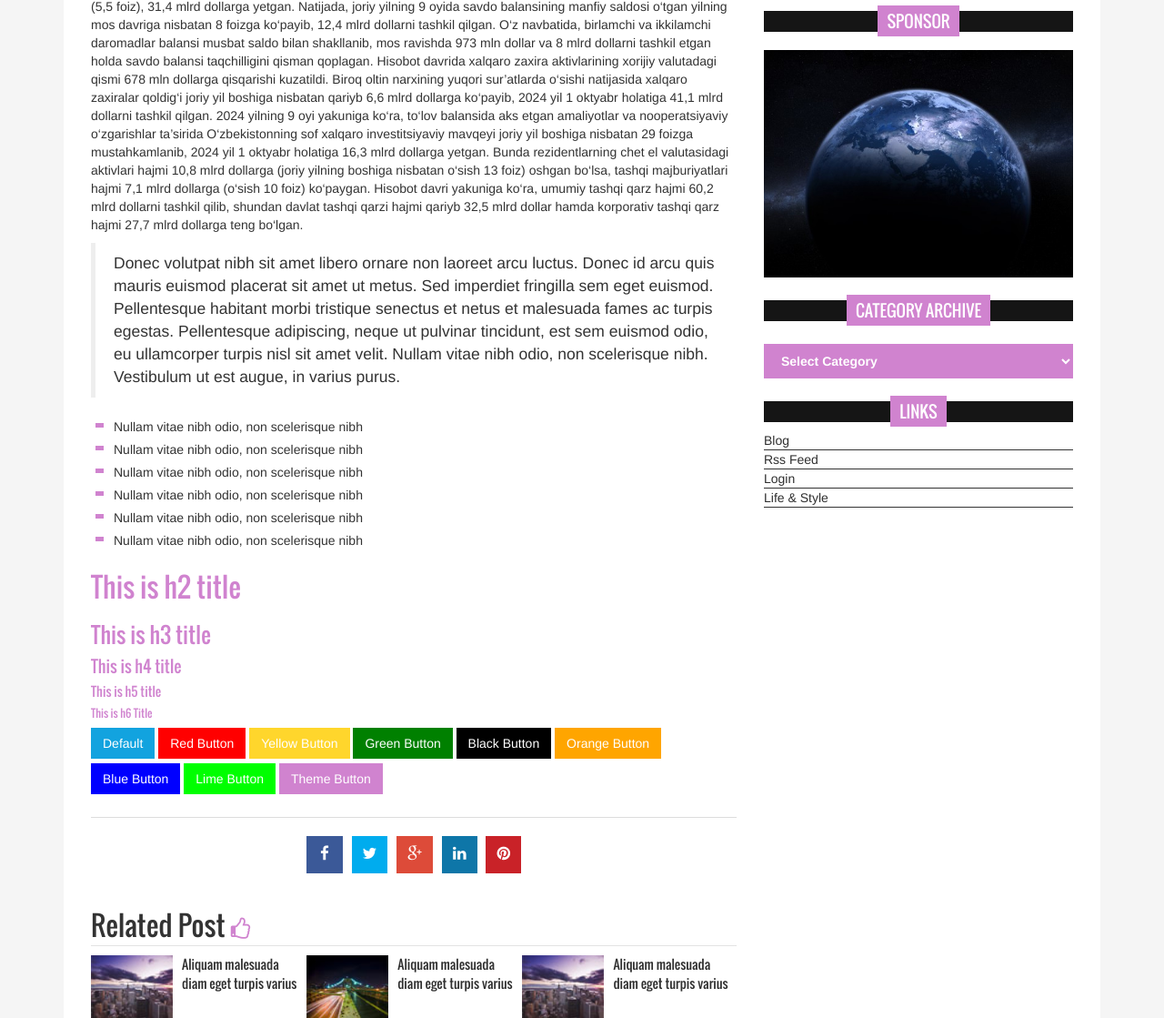
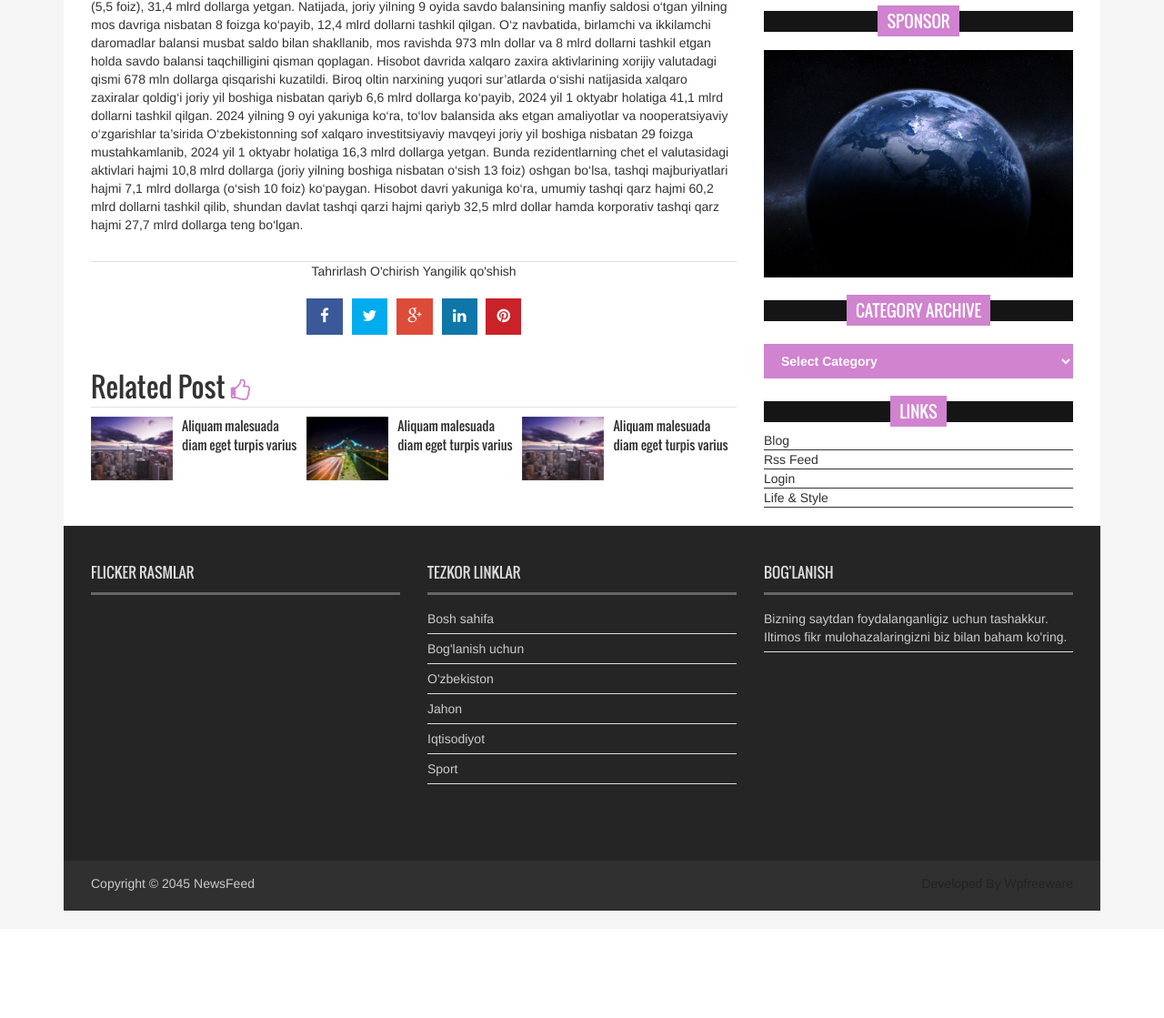
Before and after one commit to extremiumlar/blogProject3, a Django app: a page that uses templates/news/single_page.html in a window 1280 px wide. Shown: the part 913-2032 px from the top of the page at 91% size. After the commit the page ends 1914 px from the top, so only its background shows below. Run offline with Django 3.2, Linux system fonts and the light colour scheme; data comes from the database, SQL or seed files in the repository; both versions use the stored data as it was after the commit; some libraries are stand-ins or nearby versions.

Commit message:
maqolani tahrirlash qo'shildi
maqola qo'shish hozircha ishlamayapti qandaydir xatolik beryapti
uniyam to'g'irlaymiz

```diff
--- a/news/models.py
+++ b/news/models.py
@@ -30,10 +30,6 @@ class News(models.Model):
     class Meta:
         ordering = ['-publish_time']
 
-    def save(self, *args, **kwargs):
-        if not self.slug:
-            self.slug = slugify(self.title)  # Avtomatik slug yaratish
-        super().save(*args, **kwargs)
     def __str__(self):
         return self.title
     def get_absolute_url(self):
--- a/news/urls.py
+++ b/news/urls.py
@@ -15,20 +15,22 @@ from .views import (
     SportPageView,
     IqtisodPageView,
     NewsUptadeView,
+    NewsDeleteView,
     NewsCreateView,
-    NewsDeleteView,
 )
 
 urlpatterns = [
     path('news/', news_list, name='all_news_list'),
     # path('<int:id>/',news_detail,name='news_detail'),
-    path('news/<path:title>/', single_View, name='single'),
+    path('news/<str:title>/', single_View, name='single'),
     # path('news/<path:title>/edit', NewsUptadeView.as_view(), name='news_edit'),
     # path('news/<path:title>/edit/', NewsUptadeView.as_view(), name='news_edit'),
-    path('news/<slug:title>/edit/', NewsUptadeView.as_view(), name='news_edit'),
+    # path('news/<title>/edit/', NewsUptadeView.as_view(), name='news_edit'),
+# urls.py
+    path('news/<str:title>/edit/', NewsUptadeView.as_view(), name='news_edit'),
+    path('news/<str:title>/delete/', NewsDeleteView.as_view(), name='news_delete'),
+    path('news/create/', NewsCreateView.as_view(), name='news_create'),
 
-
-    path('news/<path:title>/delete', NewsDeleteView.as_view(), name='news_delete'),
     path('', HomeView.as_view(), name='home'),
     path('contact/', ContactPageView.as_view(), name='contact'),
     path('404/', page_404_View, name="page_404"),
--- a/news/views.py
+++ b/news/views.py
@@ -2,7 +2,7 @@ from asgiref.typing import HTTPRequestEvent
 from django.http import HttpResponse
 from django.shortcuts import render, get_object_or_404
 from django.views.generic import TemplateView, ListView, UpdateView, CreateView, DeleteView
-from django.urls import reverse
+from django.urls import reverse, reverse_lazy
 from .models import News, Category
 from .form import ContactForm
 
@@ -106,26 +106,46 @@ class SportPageView(ListView):
     model = News
     template_name = 'news/sport.html'
     context_object_name = 'sport_news'
-    def queryset(self):
-        news = self.model.objects.all().filter(category__name = "Sport")
-        return news
+
+
+
+# views.py
+#
+# def NewsUptadeView(request,title):
+#     news_update = get_object_or_404(News, title=title,status=News.Status.Published)
+#     context = {'news_update':news_update}
+#     return render(request,'crud/update.html',context)
+
+# class NewsUptadeView(UpdateView):
+#     model = News
+#     fields = ['title', 'slug', 'body', 'image', 'status']
+#     template_name = 'crud/update.html'
+#     def queryset(self):
+#         news = self.model.objects.all()
+#         return news
 
 class NewsUptadeView(UpdateView):
     model = News
-    fields = ['title', 'slug', 'body', 'image', 'status']
+    fields = ['title', 'body', 'image', 'status']
     template_name = 'crud/update.html'
-    slug_field = 'slug'
-    slug_url_kwarg = 'title'
 
-    def get_success_url(self):
-        return reverse('single', kwargs={'title': self.object.slug})
+    def get_object(self, queryset=None):
+        # URL orqali kelgan 'title' qiymati asosida obyektni olish
+        title = self.kwargs.get('title')
+        return self.model.objects.get(title=title)
 
 
 class NewsCreateView(CreateView):
     model = News
-    fields = ['title','slug','body','image','category','status']
     template_name = 'crud/create.html'
+    fields = ('title', 'body', 'image', 'category', 'status')
+
 
 class NewsDeleteView(DeleteView):
     model = News
     template_name = 'crud/delete.html'
+    success_url = reverse_lazy('home')
+    def get_object(self, queryset=None):
+        # URL orqali kelgan 'title' qiymati asosida obyektni olish
+        title = self.kwargs.get('title')
+        return self.model.objects.get(title=title)
--- a/templates/crud/update.html
+++ b/templates/crud/update.html
@@ -6,7 +6,7 @@
 {% block content %}
 
 <h2 class='text-center'>Joriy yangilikni tahrirlash </h2>
-<form method="POST">{%csrf_token%}
+<form method="POST" enctype="multipart/form-data">{%csrf_token%}
     {{form.as_p}}
     <button type="submit" class="btn btn-danger ml-2">Yangilikni tahrirlash</button>
 </form>
--- a/templates/news/single_page.html
+++ b/templates/news/single_page.html
@@ -18,35 +18,12 @@
                             class="fa fa-tags"></i>Technology</a></div>
                     <div class="single_page_content"><img class="img-center" src="{{news.image.url}}" alt="">
                         <p>{{news.body}}</p>
-                        <blockquote> Donec volutpat nibh sit amet libero ornare non laoreet arcu luctus. Donec id arcu
-                            quis mauris euismod placerat sit amet ut metus. Sed imperdiet fringilla sem eget euismod.
-                            Pellentesque habitant morbi tristique senectus et netus et malesuada fames ac turpis
-                            egestas. Pellentesque adipiscing, neque ut pulvinar tincidunt, est sem euismod odio, eu
-                            ullamcorper turpis nisl sit amet velit. Nullam vitae nibh odio, non scelerisque nibh.
-                            Vestibulum ut est augue, in varius purus.
-                        </blockquote>
-                        <ul>
-                            <li>Nullam vitae nibh odio, non scelerisque nibh</li>
-                            <li>Nullam vitae nibh odio, non scelerisque nibh</li>
-                            <li>Nullam vitae nibh odio, non scelerisque nibh</li>
-                            <li>Nullam vitae nibh odio, non scelerisque nibh</li>
-                            <li>Nullam vitae nibh odio, non scelerisque nibh</li>
-                            <li>Nullam vitae nibh odio, non scelerisque nibh</li>
-                        </ul>
-                        <h2>This is h2 title</h2>
-                        <h3>This is h3 title</h3>
-                        <h4>This is h4 title</h4>
-                        <h5>This is h5 title</h5>
-                        <h6>This is h6 Title</h6>
-                        <button class="btn default-btn">Default</button>
-                        <button class="btn btn-red">Red Button</button>
-                        <button class="btn btn-yellow">Yellow Button</button>
-                        <button class="btn btn-green">Green Button</button>
-                        <button class="btn btn-black">Black Button</button>
-                        <button class="btn btn-orange">Orange Button</button>
-                        <button class="btn btn-blue">Blue Button</button>
-                        <button class="btn btn-lime">Lime Button</button>
-                        <button class="btn btn-theme">Theme Button</button>
+                    </div>
+                    <div class="card-footer text-center">
+                        <a href="{% url 'news_edit' news.title%}">Tahrirlash</a>
+                        <a href="{% url 'news_delete' news.title%}">O'chirish</a>
+                        <a href="{% url 'news_create'%}">Yangilik qo'shish</a>
+
                     </div>
                     <div class="social_link">
                         <ul class="sociallink_nav">
```
Also changed, not shown: templates/crud/create.html (+13 -9 lines), db.sqlite3, media/news_photo/images/iqtisod2_kCcQqXW.jpg (added).
